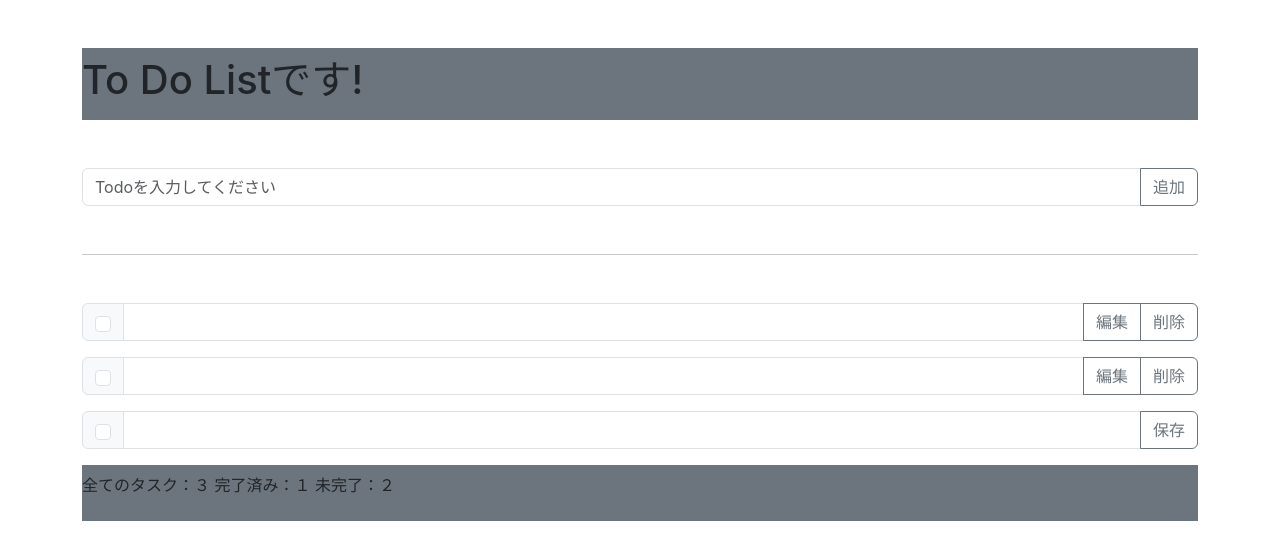
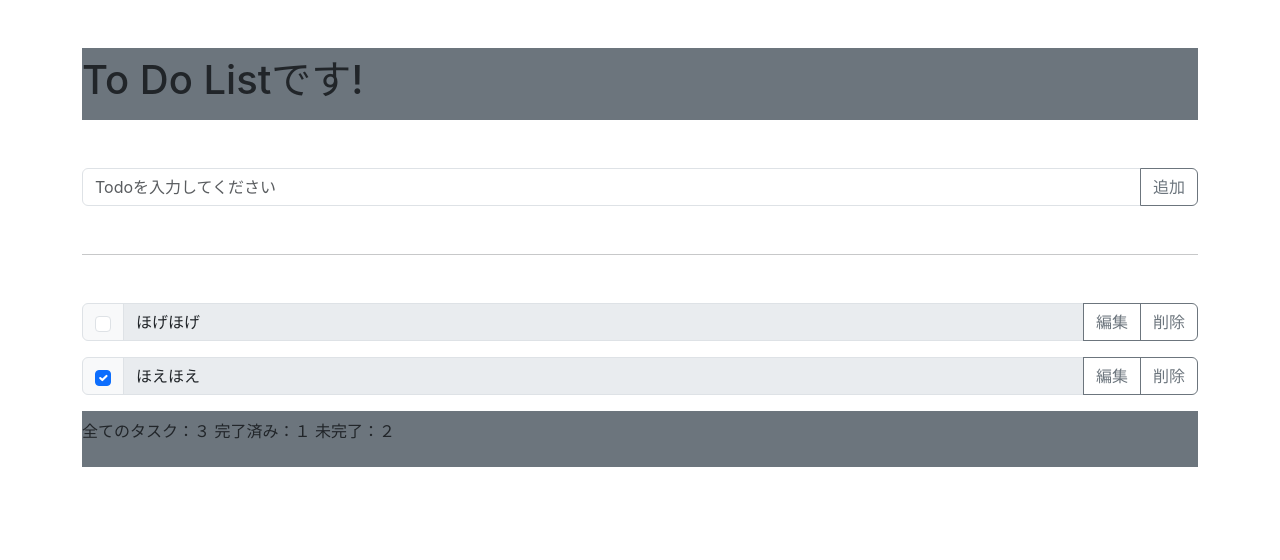
Before and after one commit to white-ras/react_todo_list, a React (Create React App) app: page / in a window 1280 px wide. Shown: the top 560 px of the page. Built offline with nearby package versions, Linux system fonts and the light colour scheme.

Commit message:
todosをstate化。TodoListをmap化。

```diff
--- a/src/App.js
+++ b/src/App.js
@@ -3,17 +3,30 @@ import { Header } from "./components/templates/Header";
 import { ListFooter } from "./components/organisms/ListFooter";
 import { TodoList } from "./components/organisms/TodoList";
 import { InputAndAddButton } from "./components/molecules/InputAndAddButton";
+import { useState } from "react";
 
 function App() {
+  const [todos, setTodos] = useState([
+    {
+      text:"ほげほげ",
+      completed: false
+    },
+    {
+      text:"ほえほえ",
+      completed: true
+    },
+  ]);
+
   return (
     <>
       <Container className="mt-5">
         <Header />
 
-        <InputAndAddButton />
+        <InputAndAddButton/>
+        <div class="mt-5" id="js-todo-list">
 
-        <TodoList />
-
+          <TodoList todos={todos}/>
+        </div>
 
       <ListFooter />
 
--- a/src/components/molecules/InputAndAddButton.jsx
+++ b/src/components/molecules/InputAndAddButton.jsx
@@ -1,6 +1,16 @@
 import { Button, Form, InputGroup } from "react-bootstrap"
+import { AddTodo } from "../../hooks/useAddTodo";
 
 export const InputAndAddButton = () => {
+  // const todoList = document.getElementById("js-todo-list");
+
+  const onClickAdd = (event) => {
+    const inputElement = event.target.previousElementSibling;
+    const todoText = inputElement.value;
+    AddTodo(todoText);
+    inputElement.value = "";
+  }
+
   return (
     <>
       <InputGroup className="mb-5">
@@ -9,7 +19,11 @@ export const InputAndAddButton = () => {
         aria-label="Todoを入力してください"
         aria-describedby="basic-addon2"
       />
-      <Button variant="outline-secondary" id="add-button">
+      <Button
+        variant="outline-secondary"
+        id="add-button"
+        onClick={onClickAdd}
+      >
         追加
       </Button>
 
--- a/src/components/molecules/TodoItem.jsx
+++ b/src/components/molecules/TodoItem.jsx
@@ -1,12 +1,29 @@
 import { Button, Form, InputGroup } from "react-bootstrap"
 
-export const TodoItem = () => {
+export const TodoItem = (props) => {
+  const { id, text, completed = false } = props;
+
+  const hadleCheckboxChange = (event) => {
+    // alert(event.target);
+    // todos[id].completed = !completed;
+  }
+
   return (
     <InputGroup className="mb-3">
-      <InputGroup.Checkbox aria-label="Checkbox for following text input" />
-      <Form.Control aria-label="Text input with checkbox" />
+      <InputGroup.Checkbox
+        aria-label="Checkbox for following text input"
+        checked={completed}
+        onChange={hadleCheckboxChange(id)}
+      />
+
+      <Form.Control
+        aria-label="Text input with checkbox"
+        value={text}
+        disabled="true"
+      />
       <Button variant="outline-secondary">編集</Button>
       <Button variant="outline-secondary">削除</Button>
     </InputGroup>
   )
+
 }
--- a/src/components/organisms/TodoList.jsx
+++ b/src/components/organisms/TodoList.jsx
@@ -1,12 +1,16 @@
-import { InputAndEditButton } from "../molecules/InputAndEditButton"
 import { TodoItem } from "../molecules/TodoItem"
 
-export const TodoList = () => {
+export const TodoList = ({ todos }) => {
   return (
-    <div class="mt-5" id="js-todo-list">
-      <TodoItem />
-      <TodoItem />
-      <InputAndEditButton />
+    <div>
+      {todos.map((todo, index) => (
+        <TodoItem
+          id={index}
+          text={todo.text}
+          completed={todo.completed}
+        />
+
+      ))}
     </div>
-  )
-}
+  );
+};
--- /dev/null
+++ b/src/hooks/useAddTodo.jsx
@@ -0,0 +1,19 @@
+export const AddTodo = (todoText) => {
+  const todoList = document.getElementById("js-todo-list");
+  const todoElement =
+    `
+  <InputGroup className="mb-3">
+  <InputGroup.Checkbox aria-label="Checkbox for following text input" />
+  <Form.Control
+    aria-label="Text input with checkbox"
+    value=${todoText}
+  />
+  <Button variant="outline-secondary">編集</Button>
+  <Button variant="outline-secondary">削除</Button>
+  </InputGroup>
+
+  `;
+
+
+  // return todoItemElement;
+}
```
